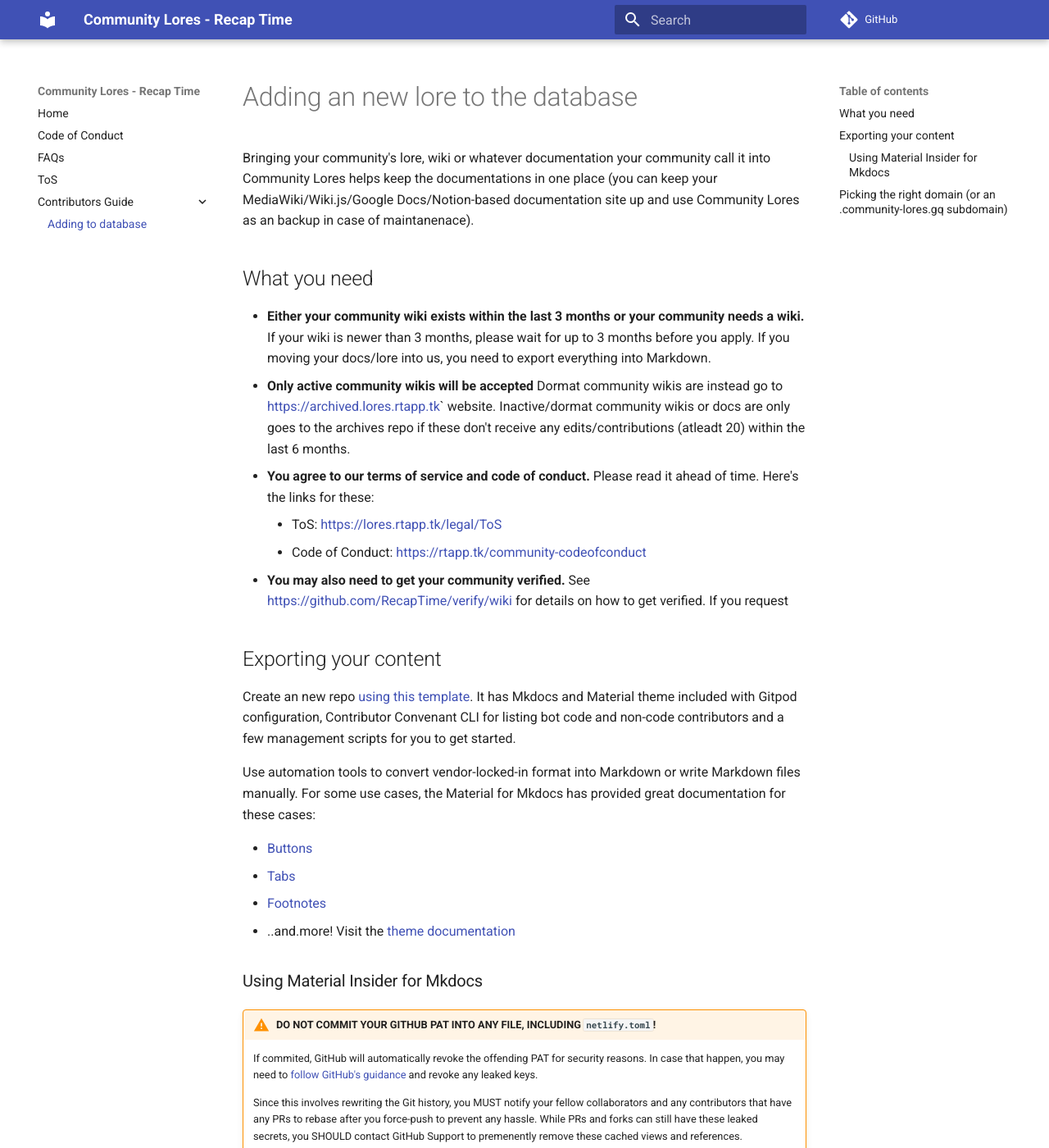
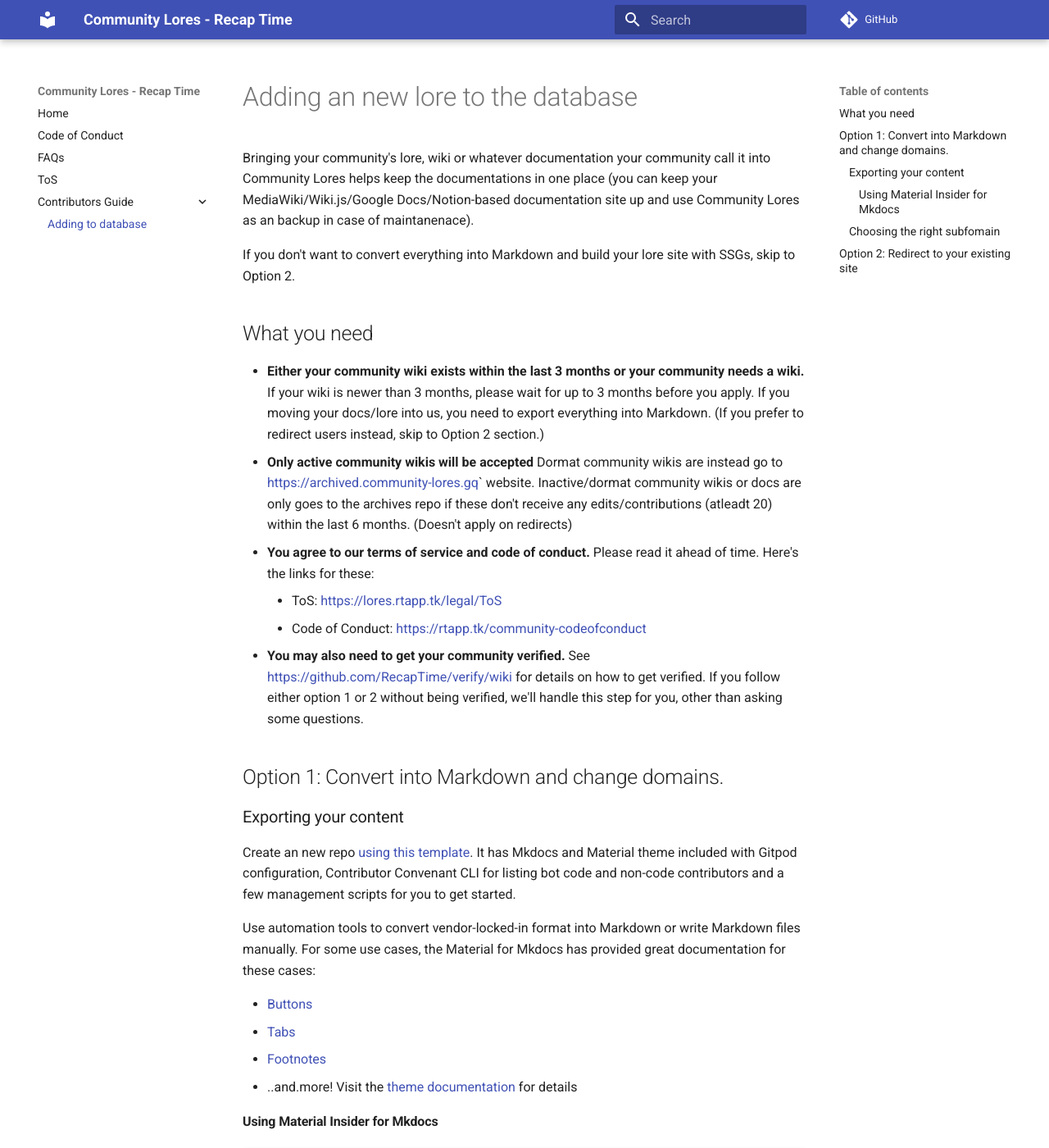
Before and after one commit to lorebooks-wiki/homepage, an MkDocs documentation site: the page built from docs/contributors-guide/adding-to-database.md, in a window 1280 px wide and 1400 px high. Shown: the whole window at 82% size. Built offline with MkDocs 1.6.1 and Material for MkDocs 9.7.7, drawn with Linux system fonts in a browser that asks for light colours; comment, search, counter and statistics services are not loaded; some of the changed text lies outside the part shown.

Commit message:
docs(contributing-guide): Update Adding to Database stuff and Netlify config
Signed-off-by: Andrei Jiroh Eugenio Halili <andreijiroh@madebythepins.tk>

````diff
--- a/docs/contributors-guide/adding-to-database.md
+++ b/docs/contributors-guide/adding-to-database.md
@@ -3,16 +3,20 @@
 Bringing your community's lore, wiki or whatever documentation your
 community call it into Community Lores helps keep the documentations in one place (you can keep your MediaWiki/Wiki.js/Google Docs/Notion-based documentation site up and use Community Lores as an backup in case of maintanenace).
 
+If you don't want to convert everything into Markdown and build your lore site with SSGs, skip to Option 2.
+
 ## What you need
 
-* **Either your community wiki exists within the last 3 months or your community needs a wiki.** If your wiki is newer than 3 months, please wait for up to 3 months before you apply. If you moving your docs/lore into us, you need to export everything into Markdown.
-* **Only active community wikis will be accepted** Dormat community wikis are instead go to <https://archived.lores.rtapp.tk>` website. Inactive/dormat community wikis or docs are only goes to the archives repo if these don't receive any edits/contributions (atleadt 20) within the last 6 months.
+* **Either your community wiki exists within the last 3 months or your community needs a wiki.** If your wiki is newer than 3 months, please wait for up to 3 months before you apply. If you moving your docs/lore into us, you need to export everything into Markdown. (If you prefer to redirect users instead, skip to Option 2 section.)
+* **Only active community wikis will be accepted** Dormat community wikis are instead go to <https://archived.community-lores.gq>` website. Inactive/dormat community wikis or docs are only goes to the archives repo if these don't receive any edits/contributions (atleadt 20) within the last 6 months. (Doesn't apply on redirects)
 * **You agree to our terms of service and code of conduct.** Please read it ahead of time. Here's the links for these:
     * ToS: https://lores.rtapp.tk/legal/ToS
     * Code of Conduct: <https://rtapp.tk/community-codeofconduct>
-* **You may also need to get your community verified.** See <https://github.com/RecapTime/verify/wiki> for details on how to get verified. If you request
+* **You may also need to get your community verified.** See <https://github.com/RecapTime/verify/wiki> for details on how to get verified. If you follow either option 1 or 2 without being verified, we'll handle this step for you, other than asking some questions.
 
-## Exporting your content
+## Option 1: Convert into Markdown and change domains.
+
+### Exporting your content
 
 Create an new repo [using this template](https://github.com/community-lores/lore-starter-pack/generate). It has Mkdocs and Material theme included with Gitpod configuration, Contributor Convenant CLI for listing bot code and non-code contributors and a few management scripts for you to get started.
 
@@ -21,9 +25,9 @@ Use automation tools to convert vendor-locked-in format into Markdown or write M
 * [Buttons](https://squidfunk.github.io/mkdocs-material/reference/buttons/)
 * [Tabs](https://squidfunk.github.io/mkdocs-material/reference/content-tabs/)
 * [Footnotes](https://squidfunk.github.io/mkdocs-material/reference/footnotes/)
-* ..and.more! Visit the [theme documentation](https://squidfunk.github.io/mkdocs-material/)
+* ..and.more! Visit the [theme documentation](https://squidfunk.github.io/mkdocs-material/) for details
 
-### Using Material Insider for Mkdocs
+#### Using Material Insider for Mkdocs
 
 !!! warning "DO NOT COMMIT YOUR GITHUB PAT INTO ANY FILE, INCLUDING `netlify.toml`!"
     If commited, GitHub will automatically revoke the offending PAT for security reasons.
@@ -40,11 +44,11 @@ Use automation tools to convert vendor-locked-in format into Markdown or write M
     * _I'm currently sponsoring @squidfunk and want ti use the Material fof Mkdocs Insiders theme instead of the public version._
     * _I'm generated my own GitHub PAT for specific use cases (using the Insider edition of Mkdocs Material theme)._
 
-## Picking the right domain (or an `.community-lores.gq` subdomain)
+### Choosing the right subfomain
 
 By default, every community docs hosted on the `Community-Lores` GitHub organization has its own Netlify project on `community-lores` Netlify org, and its own subdomain on `community-lores.gq` based on repo name.
 
-If you choose to go to the custom domain path, [let us know in the project homepage's issue tracker]() so we can set it and send you the instructions.
+If you choose to go to the custom domain path, [let us know in the project homepage's issue tracker](/source/issues) so we can set it and send you the instructions.
 
 When you told us to configure custom domains, CNAME records should point to the following domain, where `petsofnetlify` is your repo name in GitHub:
 
@@ -52,4 +56,8 @@ When you told us to configure custom domains, CNAME records should point to the
 community-lores-petsofnetlify.netlify.app
 ```
 
-If you prefer, you can switch to GitHub Pages (or other static page hosting service) on your liking and configure custom domains yourself (your `lores.tk` will still be there, unless you asked us to transfer the Netlify site to you as part of transferring the repo out of the GitHub org).
+If you prefer, you can switch to GitHub Pages (or other static page hosting service) on your liking and configure custom domains yourself (your `.community-lores.gq` will still be there, unless you asked us to transfer the Netlify site to you as part of transferring the repo out of the GitHub org).
+
+## Option 2: Redirect to your existing site
+
+If you prefer to keep your existing domain and do an redirect instead, let us know in [the issue tracker](/source/issues) and we'll handle the rest for you.
````
Also changed, not shown: netlify.toml.
